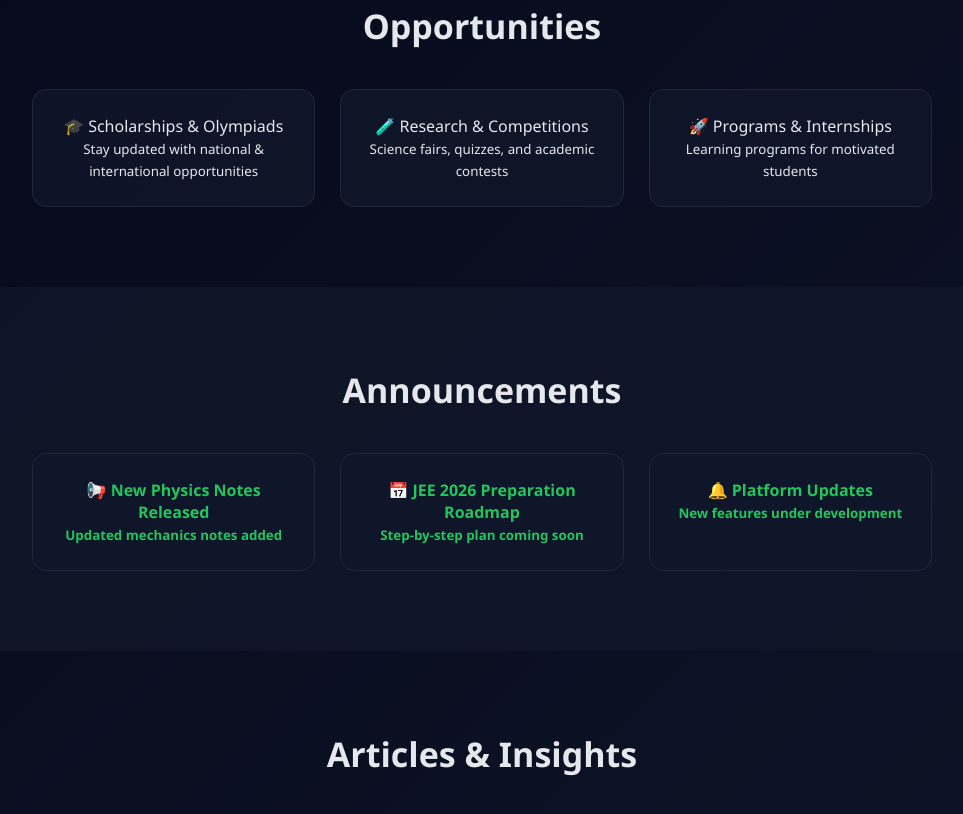
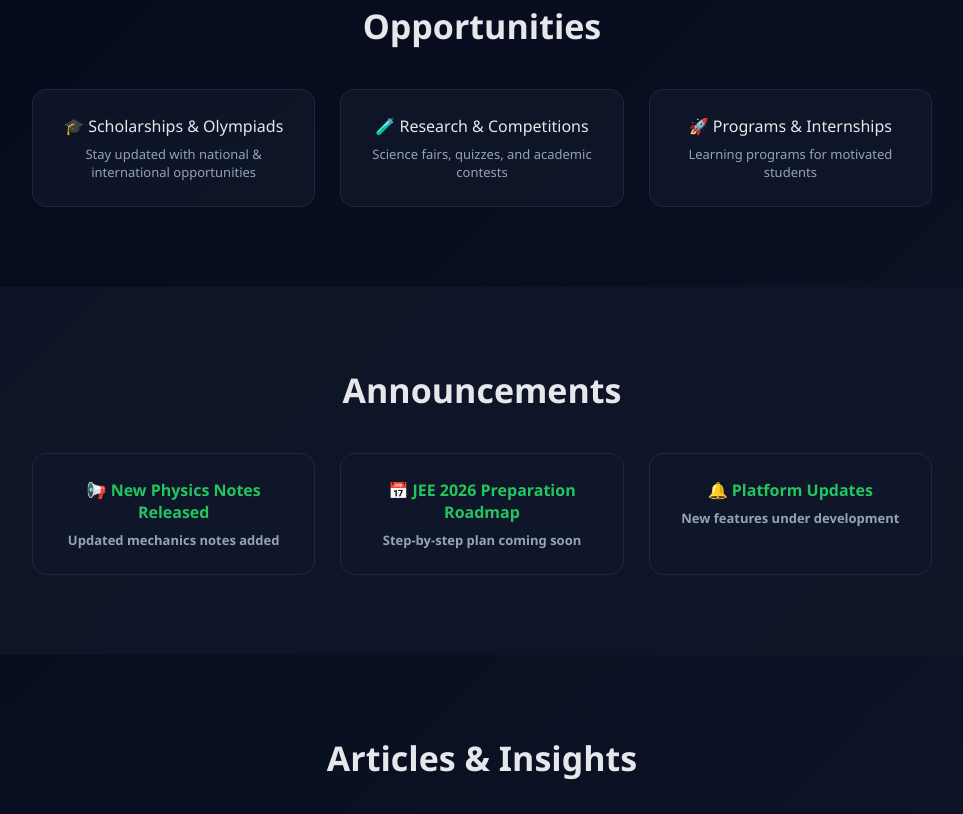
Before and after one commit to Shut-up-and-Study/Growth, a website: page public/index.html in a window 1280 px wide. Shown: the part 820-1634 px from the top of the page, without its empty margins (158-1121 px from the left). Drawn offline with Linux system fonts and the light colour scheme.

Commit message:
Update style.css

```diff
--- a/public/style.css
+++ b/public/style.css
@@ -173,3 +173,9 @@ footer {
   cursor: pointer;
   font-weight: 600;
 }
+.card small {
+  display: block;
+  margin-top: 8px;
+  font-size: 13px;
+  color: #94a3b8;
+}
```
